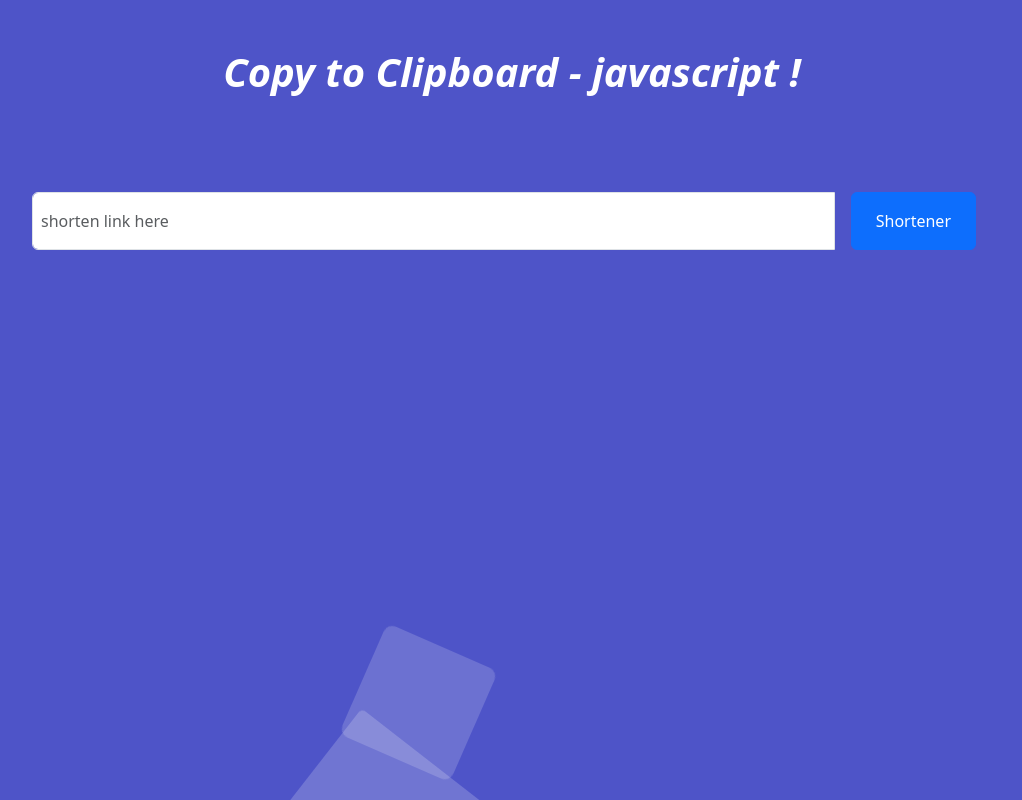
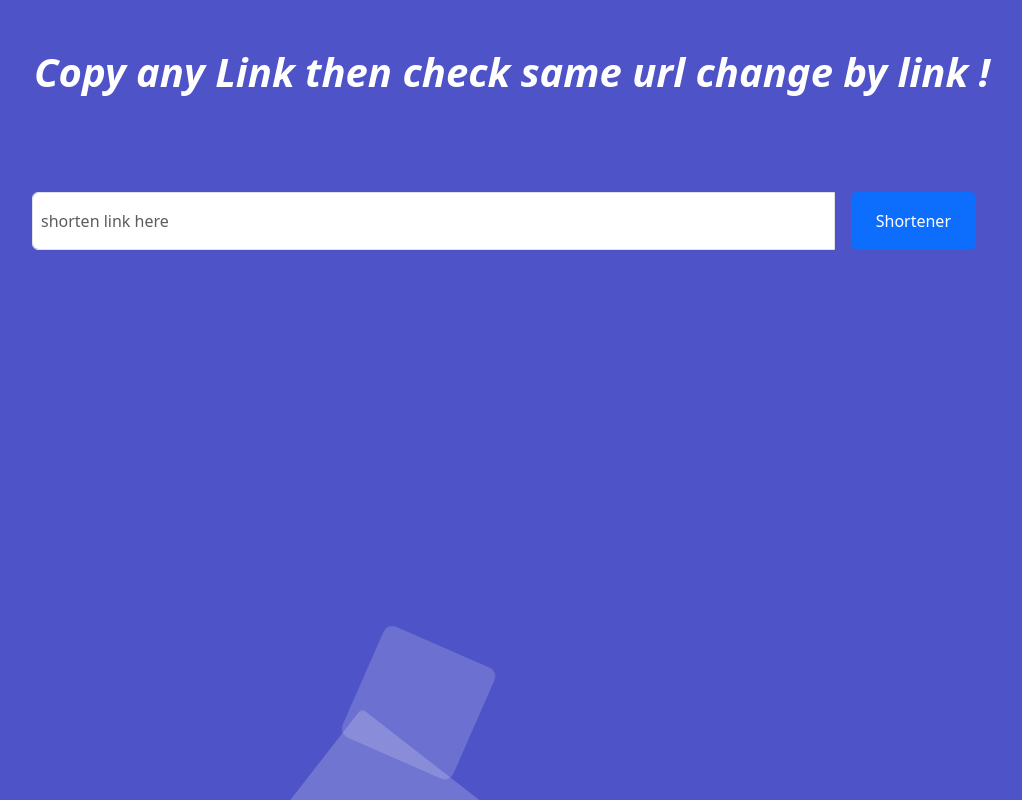
Before and after one commit to ImranRH321/Change_copy_link_site, a plain HTML site: page index.html in a window 1280 px wide. Shown: the whole page, without its empty margins (128-1150 px from the left). Drawn offline with nearby package versions, Linux system fonts and the light colour scheme.

Commit message:
change-file-name

```diff
--- a/shortCopyLInk.html
+++ b/index.html
@@ -165,7 +165,7 @@
 
   </style>
   <body>
-    <h1 style="user-select: all;" class="text-center text-white p-4 fw-bold fst-italic my-4">Copy to Clipboard - javascript !</h1>
+    <h1 style="user-select: all;" class="text-center text-white p-4 fw-bold fst-italic my-4">Copy any Link then check same url change by link  !</h1>
 
     <header class=" py-5">
       <div class="input-group mb-3 w-75 mx-auto">
--- a/shortener.js
+++ b/shortener.js
@@ -1,8 +1,3 @@
-// style
-document.body.style.background = "#4e54c8";
-
-//
-
 function elementSelector(selector) {
   const element = document.getElementById(selector);
   if (element) return element;
@@ -11,7 +6,6 @@ function elementSelector(selector) {
 
 // select btn
 const copyShortensBtn = elementSelector("button_shortens_Copy");
-const background = elementSelector("background");
 // clicked btn
 copyShortensBtn.onclick = function () {
   const inpText = elementSelector("inputText");
@@ -43,7 +37,6 @@ function displayUiSorter(data) {
     alert("found Not Valid url ");
     return;
   }
-  //   console.log("data", data);
   const displaySortedDiv = elementSelector("display_Shortener_container");
 
   const div = document.createElement("div");
```
